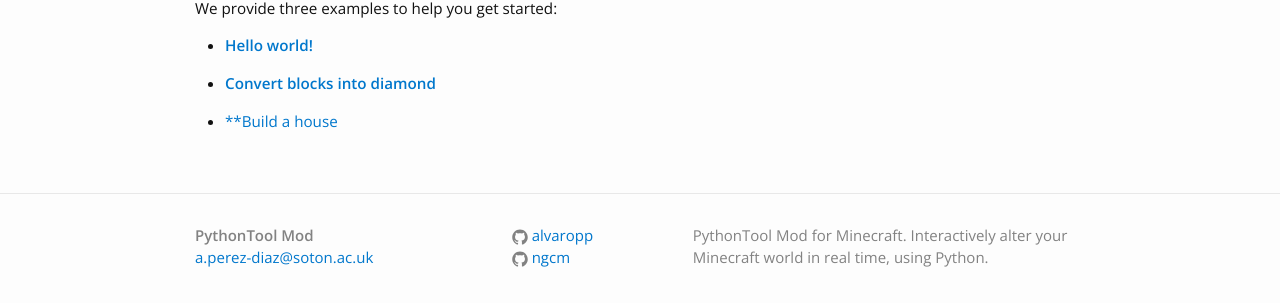
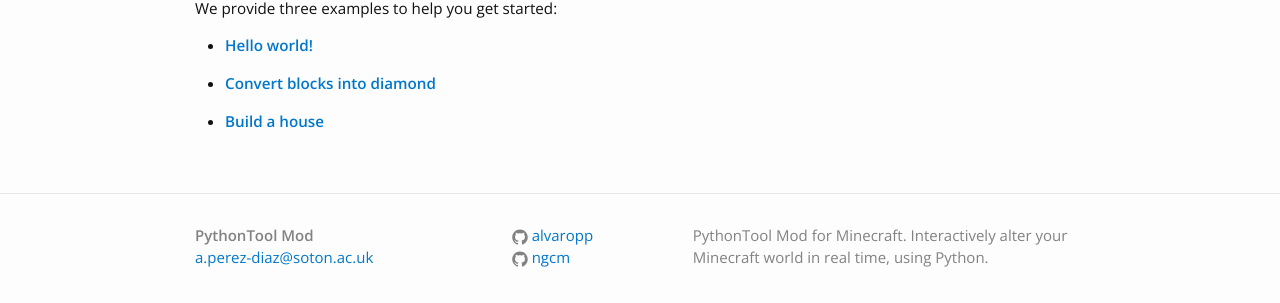
Before and after one commit to ngcm/PythonTool-Mod, a Jekyll site: the page built from pages/startcoding.md, in a window 1280 px wide. Shown: the part 495-798 px from the top of the page. Built offline with Jekyll 4.4.1, drawn with Linux system fonts in a browser that asks for light colours; some of the changed lines change nothing that is shown.

```diff
--- a/pages/startcoding.md
+++ b/pages/startcoding.md
@@ -15,8 +15,9 @@
 In this section we propose you use the [Jupyter Notebook](http://jupyter.org/) to write your Python programs. Once installed, it opens in your browser, and let's you do all your programming there, allowing you to write and execute small pieces of your code whenever you want!
 
 We provide three examples to help you get started:
-* [**Hello world!**](startcoding/helloworld/)
 
-* [**Convert blocks into diamond**](startcoding/diamonds/)
+* [**Hello world!**](helloworld/)
 
-* [**Build a house](startcoding/house/)
+* [**Convert blocks into diamond**](diamonds/)
+
+* [**Build a house**](house/)
```
